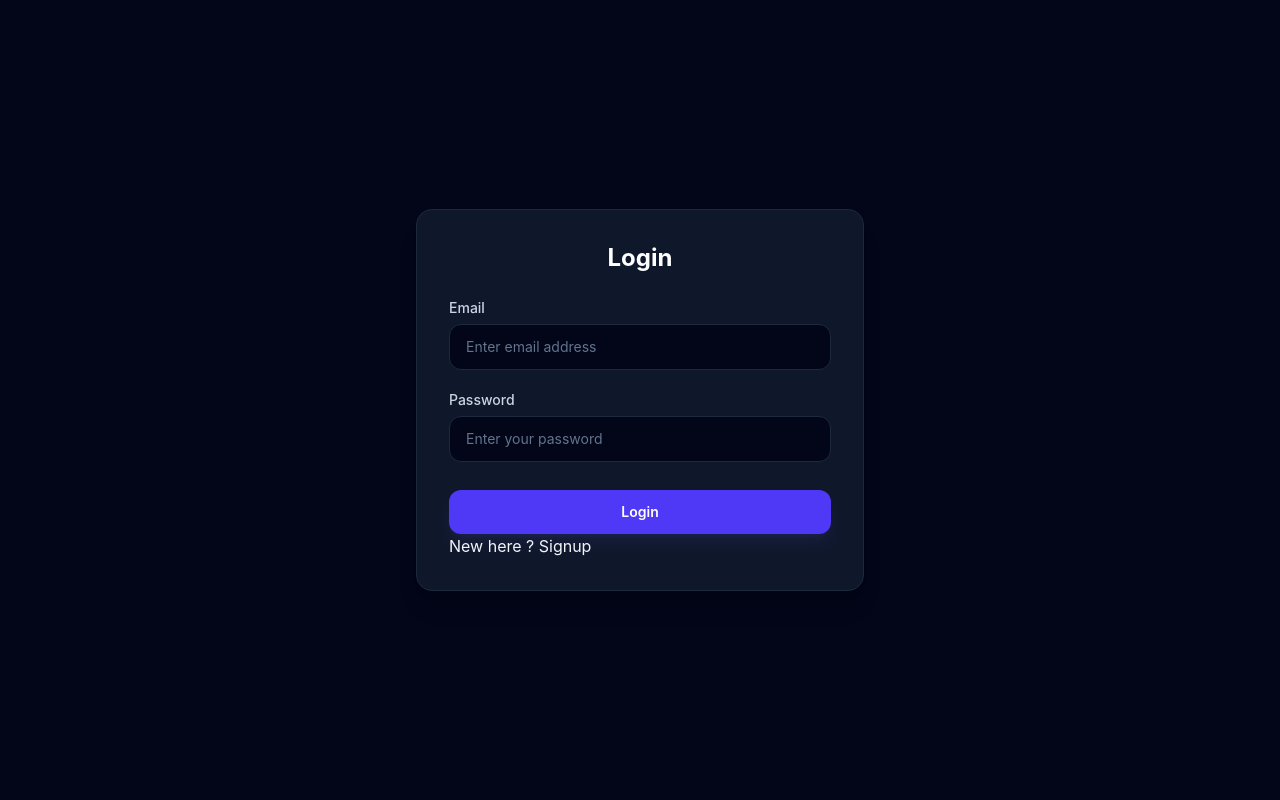
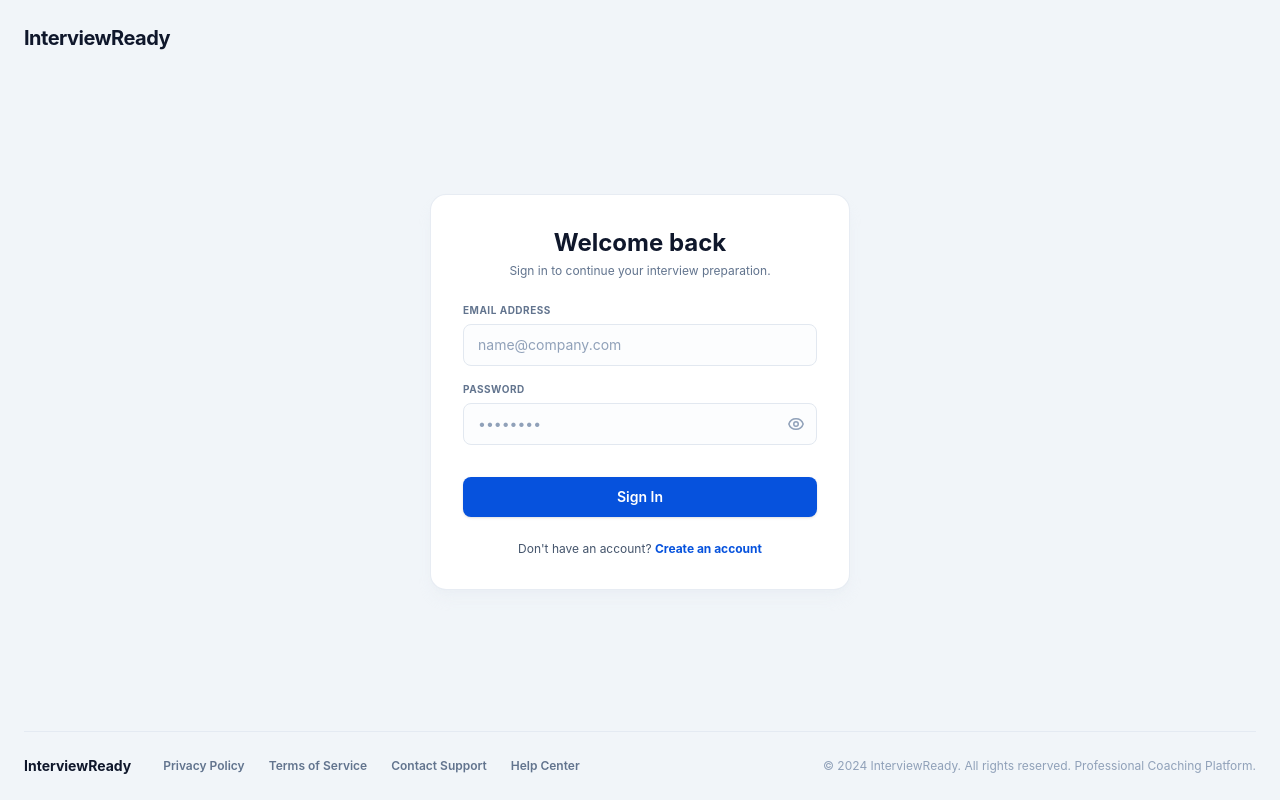
Before and after one commit to Rohit0265/genai-interview-project, a React (Vite) app in the folder frontend/: page /login in a window 1280 px wide. Built offline with nearby package versions, Linux system fonts and the light colour scheme; no server answers.

Commit message:
ui changes in login and register

```diff
--- a/frontend/src/features/auth/pages/Login.jsx
+++ b/frontend/src/features/auth/pages/Login.jsx
@@ -4,10 +4,10 @@ import { useAuth } from '../hooks/hooks.auth';
 
 const Login = () => {
 
-  const { loading, user, handleLogin } = useAuth()
+  const { loading, handleLogin } = useAuth()
   const [email, setEmail] = useState("")
   const [password, setPassword] = useState("")
-
+  const [showPassword, setShowPassword] = useState(false)
 
   const handleSubmit = async (e) => {
     e.preventDefault();
@@ -16,43 +16,109 @@ const Login = () => {
 
   if(loading){
     return (
-      <main>
-        <h1>LOADING............</h1>
-      </main>
+      <div className="min-h-screen bg-[#f1f5f9] text-slate-800 flex items-center justify-center">
+        <div className="flex flex-col items-center space-y-4">
+          <div className="w-12 h-12 rounded-full border-4 border-blue-500/10 border-t-blue-600 animate-spin"></div>
+          <p className="text-slate-500 text-sm font-medium">Loading...</p>
+        </div>
+      </div>
     )
   }
 
   return (
-    <main className="min-h-screen w-full flex items-center justify-center bg-slate-950 text-slate-100 p-4 font-sans">
-      <div className="w-full max-w-md bg-slate-900 border border-slate-800 rounded-2xl p-6 md:p-8 shadow-xl">
-        <h1 className="text-2xl font-bold text-center text-white mb-6">Login</h1>
-        <form onSubmit={handleSubmit} className="space-y-5">
+    <main className="min-h-screen w-full flex flex-col justify-between bg-[#f1f5f9] text-slate-800 p-6 font-sans">
+      {/* Top Header */}
+      <div className="w-full max-w-7xl mx-auto flex justify-start items-center mb-6">
+        <span className="text-xl font-bold text-slate-900 tracking-tight">InterviewReady</span>
+      </div>
+
+      {/* Middle Card */}
+      <div className="w-full flex-1 flex items-center justify-center py-6">
+        <div className="w-full max-w-[420px] bg-white border border-slate-200/80 rounded-2xl p-8 shadow-lg shadow-slate-200/30">
+          <h1 className="text-2xl font-bold text-center text-slate-900 mb-1">Welcome back</h1>
+          <p className="text-xs text-slate-500 text-center mb-6">
+            Sign in to continue your interview preparation.
+          </p>
+
+          <form onSubmit={handleSubmit} className="space-y-4">
             <div className="space-y-1.5">
-            <label htmlFor="email" className="block text-sm font-medium text-slate-300">Email</label>
+              <label htmlFor="email" className="block text-[10px] font-bold text-slate-500 uppercase tracking-wider">
+                Email Address
+              </label>
               <input
                 onChange={(e) => setEmail(e.target.value)}
                 id="email"
-              type="text"
-              placeholder="Enter email address"
-              className="w-full bg-slate-950 border border-slate-800 rounded-xl px-4 py-3 text-slate-200 placeholder-slate-500 focus:outline-none focus:ring-2 focus:ring-indigo-500/20 focus:border-indigo-500 transition-all text-sm"
+                type="email"
+                required
+                placeholder="name@company.com"
+                className="w-full bg-[#fcfdfe] border border-slate-200 rounded-lg px-3.5 py-2.5 text-slate-800 placeholder-slate-400 focus:outline-none focus:ring-1 focus:ring-blue-500 focus:border-blue-500 transition-all text-sm"
               />
             </div>
+
             <div className="space-y-1.5">
-            <label htmlFor="password" className="block text-sm font-medium text-slate-300">Password</label>
+              <label htmlFor="password" className="block text-[10px] font-bold text-slate-500 uppercase tracking-wider">
+                Password
+              </label>
+              <div className="relative">
                 <input
                   onChange={(e) => setPassword(e.target.value)}
                   id="password"
-              type="password"
-              placeholder="Enter your password"
-              className="w-full bg-slate-950 border border-slate-800 rounded-xl px-4 py-3 text-slate-200 placeholder-slate-500 focus:outline-none focus:ring-2 focus:ring-indigo-500/20 focus:border-indigo-500 transition-all text-sm"
+                  type={showPassword ? "text" : "password"}
+                  required
+                  placeholder="••••••••"
+                  className="w-full bg-[#fcfdfe] border border-slate-200 rounded-lg pl-3.5 pr-10 py-2.5 text-slate-800 placeholder-slate-400 focus:outline-none focus:ring-1 focus:ring-blue-500 focus:border-blue-500 transition-all text-sm"
                 />
+                <button
+                  type="button"
+                  onClick={() => setShowPassword(!showPassword)}
+                  className="absolute right-3 top-1/2 -translate-y-1/2 text-slate-400 hover:text-slate-600 focus:outline-none"
+                >
+                  {showPassword ? (
+                    <svg className="w-4.5 h-4.5" fill="none" stroke="currentColor" strokeWidth="2" viewBox="0 0 24 24">
+                      <path strokeLinecap="round" strokeLinejoin="round" d="M13.875 18.825A10.05 10.05 0 0112 19c-4.478 0-8.268-2.943-9.542-7a9.97 9.97 0 011.563-3.029m5.858.908a3 3 0 114.243 4.243M9.878 9.878l4.242 4.242M9.88 9.88l-3.29-3.29m7.532 7.532l3.29 3.29M3 3l18 18" />
+                    </svg>
+                  ) : (
+                    <svg className="w-4.5 h-4.5" fill="none" stroke="currentColor" strokeWidth="2" viewBox="0 0 24 24">
+                      <path strokeLinecap="round" strokeLinejoin="round" d="M15 12a3 3 0 11-6 0 3 3 0 016 0z" />
+                      <path strokeLinecap="round" strokeLinejoin="round" d="M2.458 12C3.732 7.943 7.523 5 12 5c4.478 0 8.268 2.943 9.542 7-1.274 4.057-5.064 7-9.542 7-4.477 0-8.268-2.943-9.542-7z" />
+                    </svg>
+                  )}
+                </button>
               </div>
-          <button className="w-full bg-indigo-600 hover:bg-indigo-500 text-white font-semibold py-3 px-4 rounded-xl shadow-lg shadow-indigo-500/10 transition-all active:scale-[0.98] mt-2 cursor-pointer text-sm">
-            Login
+            </div>
+
+            <button
+              type="submit"
+              className="w-full bg-[#0652dd] hover:bg-[#0048d0] text-white font-semibold py-2.5 px-4 rounded-lg shadow-sm transition-all active:scale-[0.98] mt-4 cursor-pointer text-sm"
+            >
+              Sign In
             </button>
           </form>
-        <p>New here ?  <Link to="/register">Signup</Link> </p>
+
+          <p className="text-xs text-slate-600 text-center mt-6">
+            Don't have an account?{" "}
+            <Link to="/register" className="text-[#0652dd] font-bold hover:underline">
+              Create an account
+            </Link>
+          </p>
         </div>
+      </div>
+
+      {/* Bottom Footer */}
+      <footer className="w-full max-w-7xl mx-auto border-t border-slate-200/80 pt-6 mt-6 flex flex-col md:flex-row md:justify-between items-center space-y-4 md:space-y-0">
+        <div className="flex flex-col md:flex-row items-center md:space-x-8 space-y-2 md:space-y-0">
+          <span className="text-sm font-bold text-slate-900">InterviewReady</span>
+          <div className="flex flex-wrap justify-center gap-x-6 gap-y-2">
+            <a href="#" className="text-xs font-semibold text-slate-500 hover:text-slate-900 transition-all">Privacy Policy</a>
+            <a href="#" className="text-xs font-semibold text-slate-500 hover:text-slate-900 transition-all">Terms of Service</a>
+            <a href="#" className="text-xs font-semibold text-slate-500 hover:text-slate-900 transition-all">Contact Support</a>
+            <a href="#" className="text-xs font-semibold text-slate-500 hover:text-slate-900 transition-all">Help Center</a>
+          </div>
+        </div>
+        <div className="text-[10px] sm:text-xs text-slate-400 text-center md:text-right">
+          © 2024 InterviewReady. All rights reserved. Professional Coaching Platform.
+        </div>
+      </footer>
     </main>
   )
 }
--- a/frontend/src/features/auth/pages/Register.jsx
+++ b/frontend/src/features/auth/pages/Register.jsx
@@ -1,75 +1,142 @@
-import React from 'react'
-import { useState } from 'react';
+import React, { useState } from 'react';
 import { Link, useNavigate } from 'react-router';
 import { useAuth } from '../hooks/hooks.auth';
+
 const Register = () => {
+  const navigate = useNavigate();
+  const [username, setUsername] = useState("")
+  const [email, setEmail] = useState("")
+  const [password, setPassword] = useState("")
+  const [showPassword, setShowPassword] = useState(false)
+  const { loading, handleRegister } = useAuth()
 
-
-const navigate = useNavigate();
-const [user,setUser] = useState(null)
-const [password,setPassword] = useState(null)
-const [email,setEmail] = useState(null)
-const {loading,handleRegister} = useAuth()
-
-
-
-const handleSubmit =async (e)=>{
+  const handleSubmit = async (e) => {
     e.preventDefault();
-    await handleRegister({username,email,password})
+    await handleRegister({ username, email, password })
     navigate("/")
   }
 
-if(loading){
-  return(
-    <main><h1>Loading.............</h1></main>
+  if (loading) {
+    return (
+      <div className="min-h-screen bg-[#f1f5f9] text-slate-800 flex items-center justify-center">
+        <div className="flex flex-col items-center space-y-4">
+          <div className="w-12 h-12 rounded-full border-4 border-blue-500/10 border-t-blue-600 animate-spin"></div>
+          <p className="text-slate-500 text-sm font-medium">Loading...</p>
+        </div>
+      </div>
     )
   }
 
+  return (
+    <main className="min-h-screen w-full flex flex-col justify-between bg-[#f1f5f9] text-slate-800 p-6 font-sans">
+      {/* Top Header */}
+      <div className="w-full max-w-7xl mx-auto flex justify-start items-center mb-6">
+        <span className="text-xl font-bold text-slate-900 tracking-tight">InterviewReady</span>
+      </div>
 
+      {/* Middle Card */}
+      <div className="w-full flex-1 flex items-center justify-center py-6">
+        <div className="w-full max-w-[420px] bg-white border border-slate-200/80 rounded-2xl p-8 shadow-lg shadow-slate-200/30">
+          <h1 className="text-2xl font-bold text-center text-slate-900 mb-1">Create an account</h1>
+          <p className="text-xs text-slate-500 text-center mb-6">
+            Sign up to start your interview preparation.
+          </p>
 
- return (
-    <main className="min-h-screen w-full flex items-center justify-center bg-slate-950 text-slate-100 p-4 font-sans">
-      <div className="w-full max-w-md bg-slate-900 border border-slate-800 rounded-2xl p-6 md:p-8 shadow-xl">
-        <h1 className="text-2xl font-bold text-center text-white mb-6">Register</h1>
-        <form onSubmit={handleSubmit} className="space-y-5">
+          <form onSubmit={handleSubmit} className="space-y-4">
             <div className="space-y-1.5">
-            <label htmlFor="text" className="block text-sm font-medium text-slate-300">Username</label>
+              <label htmlFor="username" className="block text-[10px] font-bold text-slate-500 uppercase tracking-wider">
+                Username
+              </label>
               <input
-            onChange={(e)=>setUser(e.target.value)}
+                onChange={(e) => setUsername(e.target.value)}
                 id="username"
                 type="text"
+                required
                 placeholder="Enter your username"
-              className="w-full bg-slate-950 border border-slate-800 rounded-xl px-4 py-3 text-slate-200 placeholder-slate-500 focus:outline-none focus:ring-2 focus:ring-indigo-500/20 focus:border-indigo-500 transition-all text-sm"
+                className="w-full bg-[#fcfdfe] border border-slate-200 rounded-lg px-3.5 py-2.5 text-slate-800 placeholder-slate-400 focus:outline-none focus:ring-1 focus:ring-blue-500 focus:border-blue-500 transition-all text-sm"
               />
             </div>
+
             <div className="space-y-1.5">
-            <label htmlFor="email" className="block text-sm font-medium text-slate-300">Email</label>
+              <label htmlFor="email" className="block text-[10px] font-bold text-slate-500 uppercase tracking-wider">
+                Email Address
+              </label>
               <input
-            onChange={(e)=>setEmail(e.target.value)}
+                onChange={(e) => setEmail(e.target.value)}
                 id="email"
-              type="text"
-              placeholder="Enter email address"
-              className="w-full bg-slate-950 border border-slate-800 rounded-xl px-4 py-3 text-slate-200 placeholder-slate-500 focus:outline-none focus:ring-2 focus:ring-indigo-500/20 focus:border-indigo-500 transition-all text-sm"
+                type="email"
+                required
+                placeholder="name@company.com"
+                className="w-full bg-[#fcfdfe] border border-slate-200 rounded-lg px-3.5 py-2.5 text-slate-800 placeholder-slate-400 focus:outline-none focus:ring-1 focus:ring-blue-500 focus:border-blue-500 transition-all text-sm"
               />
             </div>
+
             <div className="space-y-1.5">
-            <label htmlFor="password" className="block text-sm font-medium text-slate-300">Password</label>
+              <label htmlFor="password" className="block text-[10px] font-bold text-slate-500 uppercase tracking-wider">
+                Password
+              </label>
+              <div className="relative">
                 <input
-              onChange={(e)=>setPassword(e.target.value)}
+                  onChange={(e) => setPassword(e.target.value)}
                   id="password"
-              type="password"
-              placeholder="Enter your password"
-              className="w-full bg-slate-950 border border-slate-800 rounded-xl px-4 py-3 text-slate-200 placeholder-slate-500 focus:outline-none focus:ring-2 focus:ring-indigo-500/20 focus:border-indigo-500 transition-all text-sm"
+                  type={showPassword ? "text" : "password"}
+                  required
+                  placeholder="••••••••"
+                  className="w-full bg-[#fcfdfe] border border-slate-200 rounded-lg pl-3.5 pr-10 py-2.5 text-slate-800 placeholder-slate-400 focus:outline-none focus:ring-1 focus:ring-blue-500 focus:border-blue-500 transition-all text-sm"
                 />
+                <button
+                  type="button"
+                  onClick={() => setShowPassword(!showPassword)}
+                  className="absolute right-3 top-1/2 -translate-y-1/2 text-slate-400 hover:text-slate-600 focus:outline-none"
+                >
+                  {showPassword ? (
+                    <svg className="w-4.5 h-4.5" fill="none" stroke="currentColor" strokeWidth="2" viewBox="0 0 24 24">
+                      <path strokeLinecap="round" strokeLinejoin="round" d="M13.875 18.825A10.05 10.05 0 0112 19c-4.478 0-8.268-2.943-9.542-7a9.97 9.97 0 011.563-3.029m5.858.908a3 3 0 114.243 4.243M9.878 9.878l4.242 4.242M9.88 9.88l-3.29-3.29m7.532 7.532l3.29 3.29M3 3l18 18" />
+                    </svg>
+                  ) : (
+                    <svg className="w-4.5 h-4.5" fill="none" stroke="currentColor" strokeWidth="2" viewBox="0 0 24 24">
+                      <path strokeLinecap="round" strokeLinejoin="round" d="M15 12a3 3 0 11-6 0 3 3 0 016 0z" />
+                      <path strokeLinecap="round" strokeLinejoin="round" d="M2.458 12C3.732 7.943 7.523 5 12 5c4.478 0 8.268 2.943 9.542 7-1.274 4.057-5.064 7-9.542 7-4.477 0-8.268-2.943-9.542-7z" />
+                    </svg>
+                  )}
+                </button>
               </div>
-          <button className="w-full bg-indigo-600 hover:bg-indigo-500 text-white font-semibold py-3 px-4 rounded-xl shadow-lg shadow-indigo-500/10 transition-all active:scale-[0.98] mt-2 cursor-pointer text-sm">
-            Register
+            </div>
+
+            <button
+              type="submit"
+              className="w-full bg-[#0652dd] hover:bg-[#0048d0] text-white font-semibold py-2.5 px-4 rounded-lg shadow-sm transition-all active:scale-[0.98] mt-4 cursor-pointer text-sm"
+            >
+              Sign Up
             </button>
           </form>
-        <p>Already have an account? <Link to="/login">Login</Link> </p>
+
+          <p className="text-xs text-slate-600 text-center mt-6">
+            Already have an account?{" "}
+            <Link to="/login" className="text-[#0652dd] font-bold hover:underline">
+              Login
+            </Link>
+          </p>
         </div>
+      </div>
+
+      {/* Bottom Footer */}
+      <footer className="w-full max-w-7xl mx-auto border-t border-slate-200/80 pt-6 mt-6 flex flex-col md:flex-row md:justify-between items-center space-y-4 md:space-y-0">
+        <div className="flex flex-col md:flex-row items-center md:space-x-8 space-y-2 md:space-y-0">
+          <span className="text-sm font-bold text-slate-900">InterviewReady</span>
+          <div className="flex flex-wrap justify-center gap-x-6 gap-y-2">
+            <a href="#" className="text-xs font-semibold text-slate-500 hover:text-slate-900 transition-all">Privacy Policy</a>
+            <a href="#" className="text-xs font-semibold text-slate-500 hover:text-slate-900 transition-all">Terms of Service</a>
+            <a href="#" className="text-xs font-semibold text-slate-500 hover:text-slate-900 transition-all">Contact Support</a>
+            <a href="#" className="text-xs font-semibold text-slate-500 hover:text-slate-900 transition-all">Help Center</a>
+          </div>
+        </div>
+        <div className="text-[10px] sm:text-xs text-slate-400 text-center md:text-right">
+          © 2024 InterviewReady. All rights reserved. Professional Coaching Platform.
+        </div>
+      </footer>
     </main>
   )
 }
 
-export default Register
+export default Register;
```
Lines whose indentation alone changed are shown as unchanged.
